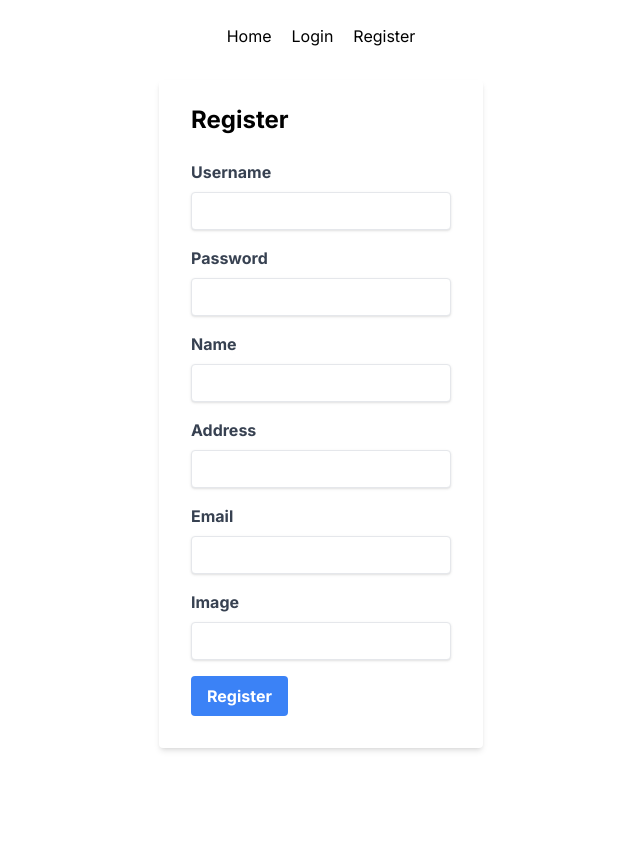
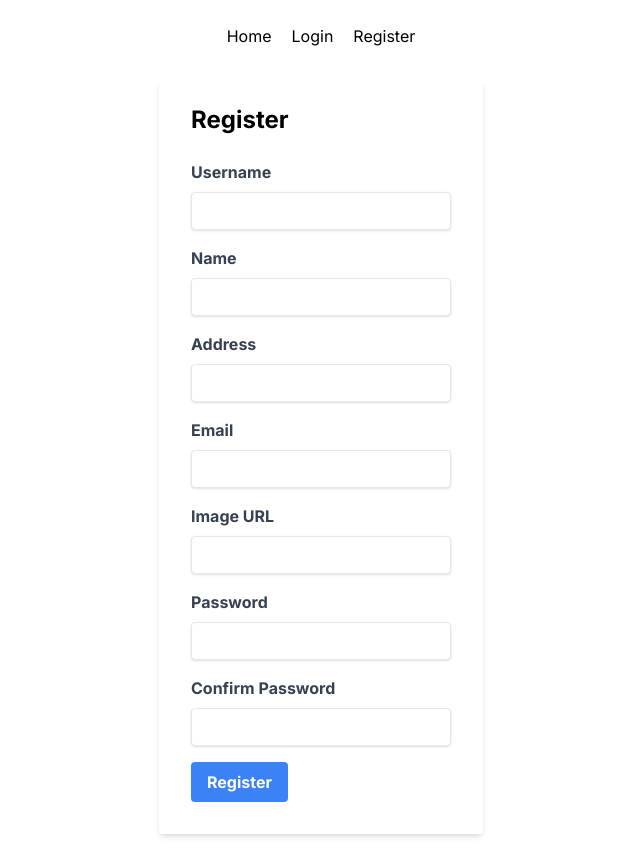
Before and after one commit to b14ck0ps/personaljournal-frontend, a Next.js app: page /register in a window 1280 px wide. Shown: the whole page, without its empty margins (319-959 px from the left). Before the commit the page ends 800 px from the top, so only its background shows below. Built offline with nearby package versions, Linux system fonts and the light colour scheme.

Commit message:
form validation

```diff
--- a/app/register/page.tsx
+++ b/app/register/page.tsx
@@ -11,7 +11,16 @@ export default function Register() {
         email: '',
         image: ''
     });
-    const [message, setMessage] = useState('');
+
+    const [confirmPassword, setConfirmPassword] = useState("");
+
+    const [usernameError, setUsernameError] = useState("");
+    const [nameError, setNameError] = useState("");
+    const [addressError, setAddressError] = useState("");
+    const [emailError, setEmailError] = useState("");
+    const [passwordError, setPasswordError] = useState("");
+    const [confirmPasswordError, setConfirmPasswordError] = useState("");
+    const [usernameExistError, setUsernameExistError] = useState("");
 
     const handleInputChange = (event: any) => {
         const { name, value } = event.target;
@@ -23,13 +32,78 @@ export default function Register() {
 
     const handleSubmit = (event: any) => {
         event.preventDefault();
+
+        let validationError = false;
+
+        // Validate name field
+        if (!formData.name) {
+            setNameError("Name field is required.");
+            validationError = true;
+        } else {
+            setNameError("");
+        }
+
+        // validate username field
+        if (!formData.username) {
+            setUsernameError("Username field is required.");
+            validationError = true;
+        } else {
+            setUsernameError("");
+        }
+
+        // Validate address field
+        if (!formData.address) {
+            setAddressError("Address field is required.");
+            validationError = true;
+        } else {
+            setAddressError("");
+        }
+
+        // Validate email field
+        const emailRegex = /^[^\s@]+@[^\s@]+\.[^\s@]+$/;
+        if (!formData.email) {
+            setEmailError("Email field is required.");
+            validationError = true;
+        } else if (!emailRegex.test(formData.email)) {
+            setEmailError("Please enter a valid email address.");
+            validationError = true;
+        } else {
+            setEmailError("");
+        }
+
+        // Validate password field
+        if (!formData.password) {
+            setPasswordError("Password field is required.");
+            validationError = true;
+        } else if (formData.password.length < 8) {
+            setPasswordError("Password must be at least 8 characters long.");
+            validationError = true;
+        } else {
+            setPasswordError("");
+        }
+
+        // Validate confirm password field
+        if (!confirmPassword) {
+            setConfirmPasswordError("Confirm Password field is required.");
+            validationError = true;
+        } else if (formData.password !== confirmPassword) {
+            setConfirmPasswordError("Passwords do not match.");
+            validationError = true;
+        } else {
+            setConfirmPasswordError("");
+        }
+
+        if (validationError) {
+            return;
+        }
+
         axiosForGuest
             .post('/register', formData)
             .then((response) => {
                 window.location.href = '/login';
             })
             .catch((error) => {
-                setMessage('Registration failed. Please try again.');
+                setUsernameExistError("username already exist");
             });
     };
 
@@ -37,7 +111,6 @@ export default function Register() {
         <div className="flex items-center justify-center mt-5">
             <form onSubmit={handleSubmit} className="px-8 pt-6 pb-8 mb-4 bg-white rounded shadow-md">
                 <h2 className="mb-6 text-2xl font-bold">Register</h2>
-                {message && <p className="mb-4 text-red-500">{message}</p>}
                 <div className="mb-4">
                     <label className="block mb-2 font-bold text-gray-700" htmlFor="username">
                         Username
@@ -48,6 +121,63 @@ export default function Register() {
                         name="username"
                         type="text"
                         value={formData.username}
+                        onChange={handleInputChange}
+                    />
+                    {usernameError && <p className="text-xs italic text-red-500">{usernameError}</p>}
+                    {usernameExistError && <p className="text-xs italic text-red-500">{usernameExistError}</p>}
+                </div>
+                <div className="mb-4">
+                    <label className="block mb-2 font-bold text-gray-700" htmlFor="name">
+                        Name
+                    </label>
+                    <input
+                        className="w-full px-3 py-2 leading-tight text-gray-700 border rounded shadow appearance-none focus:outline-none focus:shadow-outline"
+                        id="name"
+                        name="name"
+                        type="text"
+                        value={formData.name}
+                        onChange={handleInputChange}
+                    />
+                    {nameError && <p className="text-xs italic text-red-500">{nameError}</p>}
+                </div>
+                <div className="mb-4">
+                    <label className="block mb-2 font-bold text-gray-700" htmlFor="address">
+                        Address
+                    </label>
+                    <input
+                        className="w-full px-3 py-2 leading-tight text-gray-700 border rounded shadow appearance-none focus:outline-none focus:shadow-outline"
+                        id="address"
+                        name="address"
+                        type="text"
+                        value={formData.address}
+                        onChange={handleInputChange}
+                    />
+                    {addressError && <p className="text-xs italic text-red-500">{addressError}</p>}
+                </div>
+                <div className="mb-4">
+                    <label className="block mb-2 font-bold text-gray-700" htmlFor="email">
+                        Email
+                    </label>
+                    <input
+                        className="w-full px-3 py-2 leading-tight text-gray-700 border rounded shadow appearance-none focus:outline-none focus:shadow-outline"
+                        id="email"
+                        name="email"
+                        type="text"
+                        value={formData.email}
+                        onChange={handleInputChange}
+                    />
+                    {emailError && <p className="text-xs italic text-red-500">{emailError}</p>}
+                </div>
+                <div className="mb-4">
+                    <label className="block mb-2 font-bold text-gray-700" htmlFor="image">
+                        Image URL
+                    </label>
+                    <input
+                        className="w-full px-3 py-2 leading-tight text-gray-700 border rounded shadow appearance-none focus:outline-none focus:shadow-outline"
+                        id="image"
+                        name="image"
+                        type="text"
+                        value={formData.image}
                         onChange={handleInputChange}
                     />
                 </div>
@@ -63,58 +193,21 @@ export default function Register() {
                         value={formData.password}
                         onChange={handleInputChange}
                     />
+                    {passwordError && <p className="text-xs italic text-red-500">{passwordError}</p>}
                 </div>
                 <div className="mb-4">
-                    <label className="block mb-2 font-bold text-gray-700" htmlFor="name">
-                        Name
+                    <label className="block mb-2 font-bold text-gray-700" htmlFor="confirmPassword">
+                        Confirm Password
                     </label>
                     <input
                         className="w-full px-3 py-2 leading-tight text-gray-700 border rounded shadow appearance-none focus:outline-none focus:shadow-outline"
-                        id="name"
-                        name="name"
-                        type="text"
-                        value={formData.name}
-                        onChange={handleInputChange}
+                        id="confirmPassword"
+                        name="confirmPassword"
+                        type="password"
+                        value={confirmPassword}
+                        onChange={e => setConfirmPassword(e.target.value)}
                     />
-                </div>
-                <div className="mb-4">
-                    <label className="block mb-2 font-bold text-gray-700" htmlFor="address">
-                        Address
-                    </label>
-                    <input
-                        className="w-full px-3 py-2 leading-tight text-gray-700 border rounded shadow appearance-none focus:outline-none focus:shadow-outline"
-                        id="address"
-                        name="address"
-                        type="text"
-                        value={formData.address}
-                        onChange={handleInputChange}
-                    />
-                </div>
-                <div className="mb-4">
-                    <label className="block mb-2 font-bold text-gray-700" htmlFor="email">
-                        Email
-                    </label>
-                    <input
-                        className="w-full px-3 py-2 leading-tight text-gray-700 border rounded shadow appearance-none focus:outline-none focus:shadow-outline"
-                        id="email"
-                        name="email"
-                        type="text"
-                        value={formData.email}
-                        onChange={handleInputChange}
-                    />
-                </div>
-                <div className="mb-4">
-                    <label className="block mb-2 font-bold text-gray-700" htmlFor="image">
-                        Image
-                    </label>
-                    <input
-                        className="w-full px-3 py-2 leading-tight text-gray-700 border rounded shadow appearance-none focus:outline-none focus:shadow-outline"
-                        id="image"
-                        name="image"
-                        type="text"
-                        value={formData.image}
-                        onChange={handleInputChange}
-                    />
+                    {confirmPasswordError && <p className="text-xs italic text-red-500">{confirmPasswordError}</p>}
                 </div>
                 <div className="flex items-center justify-between">
                     <button
```
